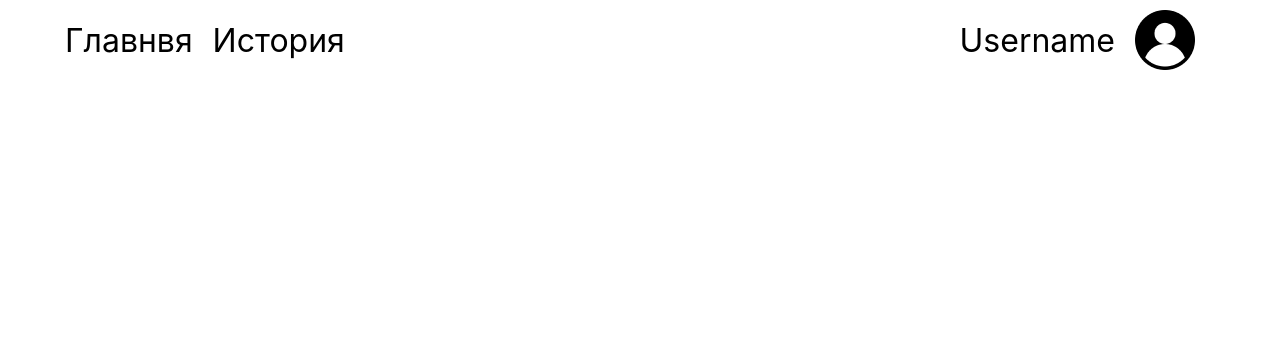
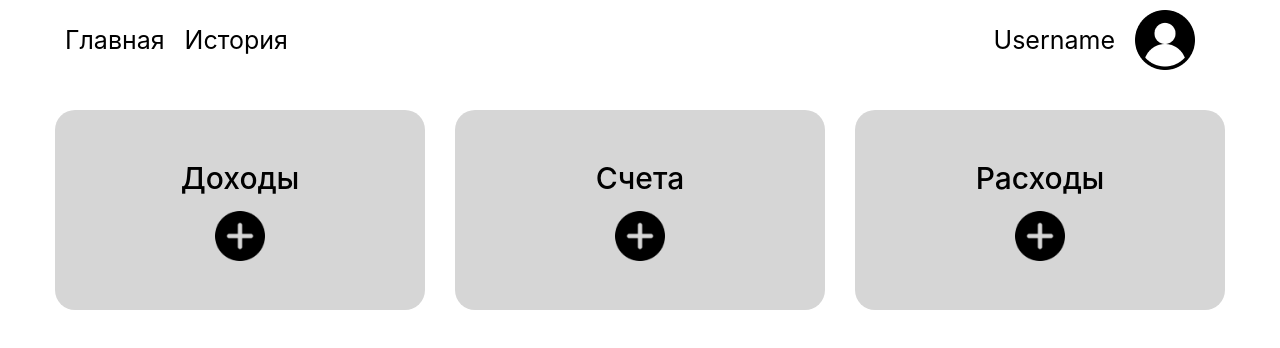
Before and after one commit to Elics21/Expenses-and-Income-React, a React (Create React App) app: page / in a window 1280 px wide. Shown: the top 348 px of the page. Built offline with nearby package versions, Linux system fonts and the light colour scheme.

Commit message:
add base adding buttons

```diff
--- /dev/null
+++ b/src/app/components/adding.jsx
@@ -0,0 +1,23 @@
+import React from "react";
+import addingImg from "../../assets/plus.png";
+
+const Adding = () => {
+    return (
+        <div className="adding-wrapper">
+            <div className="adding">
+                <div className="adding-title">Доходы</div>
+                <img src={addingImg} alt="adding-img" className="adding-img" />
+            </div>
+            <div className="adding">
+                <div className="adding-title">Счета</div>
+                <img src={addingImg} alt="adding-img" className="adding-img" />
+            </div>
+            <div className="adding">
+                <div className="adding-title">Расходы</div>
+                <img src={addingImg} alt="adding-img" className="adding-img" />
+            </div>
+        </div>
+    );
+};
+
+export default Adding;
--- a/src/app/components/main.jsx
+++ b/src/app/components/main.jsx
@@ -1,10 +1,12 @@
 import React from "react";
 import NavBar from "./navBar";
+import Adding from "./adding";
 
 const Main = () => {
     return (
         <>
             <NavBar />
+            <Adding />
         </>
     );
 };
--- a/src/app/components/navBar.jsx
+++ b/src/app/components/navBar.jsx
@@ -4,7 +4,7 @@ import userPng from "../../assets/user.png";
 const NavBar = () => {
     return (
         <ul className="nav">
-            <li>Главнвя</li>
+            <li>Главная</li>
             <li>История</li>
             <li className="user-name">Username</li>
             <li>
--- a/src/css/index.css
+++ b/src/css/index.css
@@ -13,7 +13,7 @@
   margin-right: 20px;
   color: #000;
   font-family: Inter;
-  font-size: 32px;
+  font-size: 25px;
   font-style: normal;
   font-weight: 400;
   line-height: normal;
@@ -26,3 +26,33 @@
 .user-img{
   margin-left: auto;
 }
+
+.adding-wrapper{
+  display: flex;
+  justify-content: space-between;
+  margin-top: 30px;
+}
+
+.adding{
+  display: flex;
+  flex-direction: column;
+  align-items: center;
+  justify-content: center;
+  width: 370px;
+  height: 200px;
+  border-radius: 20px;
+  background: #D6D6D6;
+}
+.adding-img{
+  width: 50px;
+}
+.adding-title{
+  color: #000;
+  text-align: center;
+  font-family: Inter;
+  font-size: 30px;
+  font-style: normal;
+  font-weight: 500;
+  line-height: normal;
+  margin-bottom: 15px;
+}
```
Also changed, not shown: src/assets/plus.png (added).
